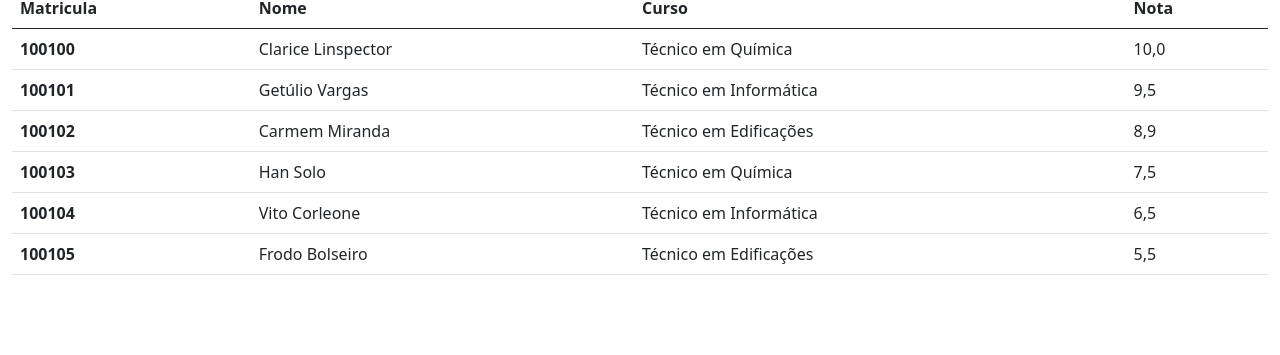
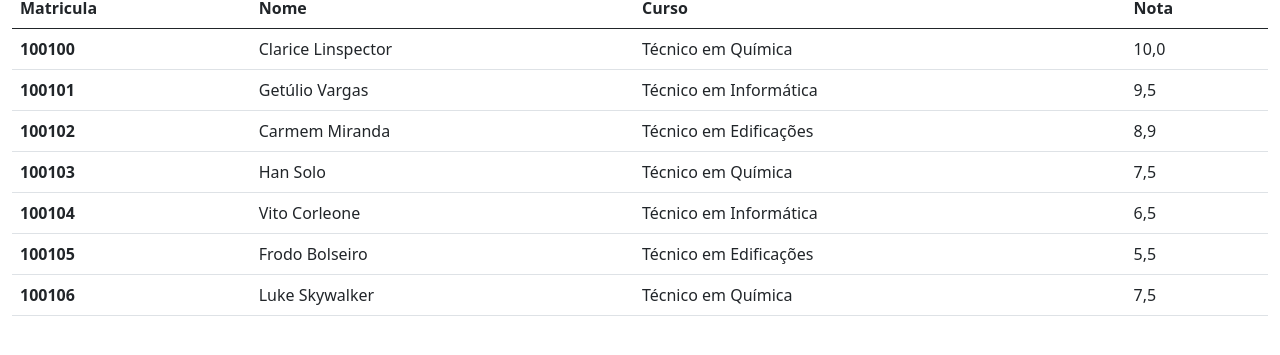
Before and after one commit to wendellbg/AulaGitHub, a plain HTML site: page index.html in a window 1280 px wide. Shown: the part 271-626 px from the top of the page. Drawn offline with nearby package versions, Linux system fonts and the light colour scheme.

Commit message:
Alterações na aula de git

```diff
--- a/index.html
+++ b/index.html
@@ -72,6 +72,12 @@
             <td>Técnico em Edificações</td>
             <td>5,5</td>
           </tr>
+          <tr>
+            <th scope="row">100106</th>
+            <td>Luke Skywalker</td>
+            <td>Técnico em Química</td>
+            <td>7,5</td>
+          </tr>
         </tbody>
       </table>
     </div>
```
Also changed, not shown: 1 other file.
